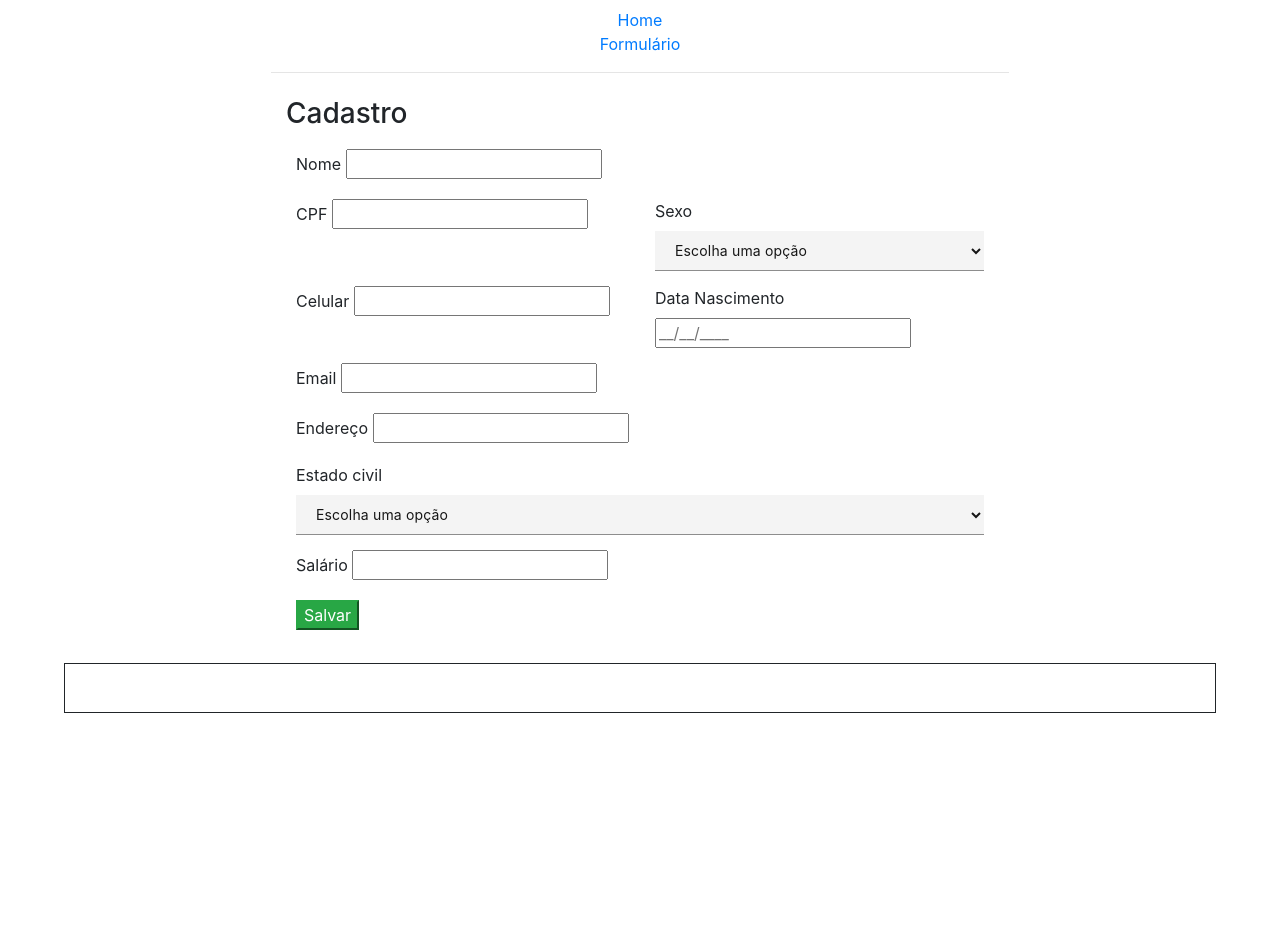
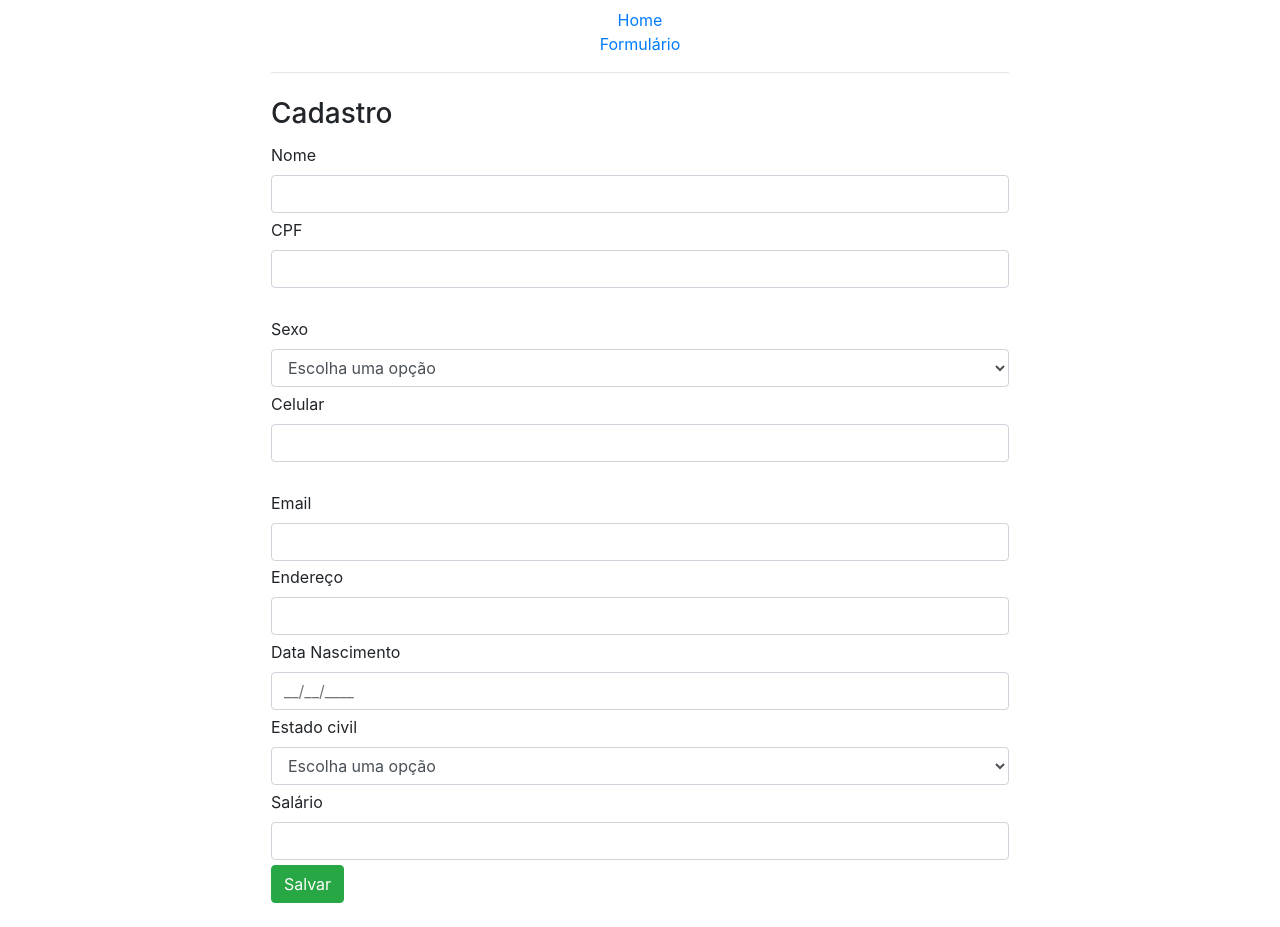
Before and after one commit to AmandaFonseca/site_corretora_django, a Django app: page /form/ in a window 1280 px wide. Before the commit the page ends 713 px from the top, so only its background shows below. Run offline with Django 3.2, Linux system fonts and the light colour scheme; some libraries are stand-ins or nearby versions.

Commit message:
costomização css formulario

```diff
--- a/python_corretora/app/static/css/estilo_bootstrap.css
+++ b/python_corretora/app/static/css/estilo_bootstrap.css
@@ -61,51 +61,36 @@ h3 {
 .form-group.btn-sucesso {
     margin-top: 0.5em;
 }
-select#id_status_civil,select#id_sexo {
-font-size: .875rem;
-    font-weight: 400;
-    line-height: 1.29;
-    letter-spacing: .16px;
-    outline: 2px solid transparent;
-    outline-offset: -2px;
-    display: block;
-    width: 100%;
-    height: 2.5rem;
-    padding: 0 3rem 0 1rem;
-    border: none;
-    border-bottom: 1px solid #8d8d8d;
-    background-color: #f4f4f4;
-    border-radius: 0;
-    color: #161616;
-    cursor: pointer;
-    opacity: 1;
-    -webkit-transition: outline 70ms cubic-bezier(0.2, 0, 0.38, 0.9);
-    transition: outline 70ms cubic-bezier(0.2, 0, 0.38, 0.9);
-}
+
 .left {
     float: left;
 }
 a.bx--btn.bx--btn--danger {
     background-color: #da1e28e3;
 }
-.row .col-md-12 {
-    padding-top: 0;
-    padding-bottom: 0;
-    background-color: white;
+
+.form-group label {
+    text-align: left;
+    float: left;
+    padding-top: 0.5em;
 }
-
-.row .col-md-6 {
-    padding-top: 0;
-    padding-bottom: 0;
-    background-color: white;
+.form-control-grid.col-md-6 {
+    padding-left: 0;
 }
-.row .col-md-12, .row .col-md-6 {
-    border:none
-}
-
 footer {
     margin-top: 5!important;
     border: 1px solid;
+}
+
+.form-control-grid.col.col-12 {
+    padding-left: 0;
+}
+.form-control-grid {
+    width: 100%;
+}
+.bx--form-item {
+    margin-top: 0.3em;
+    margin-bottom: 0.3em;
 }
 
 @media (min-width: 22.5em){ ... } /* 360px */
--- a/python_corretora/app/templates/form.html
+++ b/python_corretora/app/templates/form.html
@@ -24,10 +24,7 @@
     </div>
 
 
-<div class="col-8 m-auto pb-2 text-left">
-    <div class="container">
-        <div class="row">
-            <div class="col-md-12">
+    <div class="col-8 m-auto  pb-2 text-left">
         <div class="row justify-content-center">
             <div class="col-md-12">
                 <span class="anchor" id="formLogin"></span>
@@ -37,161 +34,55 @@
                 </div>
             </div>
         </div>
-                <div class="row justify-content-center">
-                    <div class="col-md-12">
-                        <span class="anchor" id="formLogin"></span>
-                        <!-- form card login -->
-                        <div class="card-outline-secondary container show-grid">
-                            <form name="form" id="form"
-                                  action="{% if db %}/update/{{db.id}}/{%else%}/create/{% endif %}" method="post">
+        <form name="form" id="form" action="{% if db %}/update/{{db.id}}/{%else%}/create/{% endif %}" method="post">
+
                     {% csrf_token %}
                     <!--{{form.as_p}}-->
-                                <dic class="row">
-                                    <div class="col-md-12">
-                                        <div class="bx--form-item">
-                                            <label for="text-input-3 nome" class="bx--label">Nome</label>
-                                            {{form.nome}}
-                                        </div>
-                                    </div>
-                                </dic>
-
-                                <div class="row">
-                                    <div class="col-md-6">
 
                   <div class="bx--form-item">
-                                            <label for="text-input-3 cpf" class="bx--label">CPF</label>
-                                            {{form.cpf}}
-                                            <label for="text-input-3 text-input-1" class="bx--label cpf_valido inative">cpf
-                                                inválido</label>
+                    <label for="nome">Nome</label>
+                      <div class="form-control-grid">{{form.nome}}</div>
                   </div>
-
-
+                  <div class="bx--form-item">
+                    <label for="cpf">CPF</label>
+                      <div class="form-control-grid">{{form.cpf}}</div>
+                      <label for="text-input-1" class="bx--label cpf_valido inative">cpf inválido</label><br>
                   </div>
-                                    <div class="col-md-6">
                   <div class="bx--form-item">
-                                            <label for="text-input-3 sexo" class="bx--label">Sexo</label>
-                                            {{form.sexo}}
+                    <label for="sexo">Sexo</label>
+                      <div class="form-control-grid">{{form.sexo}}</div>
                   </div>
+                  <div class="bx--form-item">
+                    <label for="telefone">Celular</label>
+                      <div class="form-control-grid">{{form.telefone}}</div>
+                      <label for="text-input-1" class="bx--label celular_valido inative">celular inválido</label><br>
                   </div>
+                  <div class="bx--form-item">
+                    <label for="email">Email</label>
+                      <div class="form-control-grid">{{form.email}}</div>
                   </div>
-
-                                <div class="row">
-                                    <div class="col-md-6">
                   <div class="bx--form-item">
-
-                                            <label for="text-input-3 telefone" class="bx--label">Celular</label>
-                                            {{form.telefone}}
-                                            <label for="text-input-3 text-input-1"
-                                                   class="bx--label celular_valido inative">celular
-                                                inválido</label>
+                    <label for="endereco">Endereço</label>
+                      <div class="form-control-grid">{{form.endereco}}</div>
                   </div>
+                  <div class="bx--form-item">
+                    <label for="data_nascimento">Data Nascimento</label>
+                      <div class="form-control-grid">{{form.data_nascimento}}</div>
                   </div>
-                                    <div class="col-md-6">
                   <div class="bx--form-item">
-
-                                            <label for="text-input-3 data_nascimento" class="bx--label">Data
-                                                Nascimento</label>
-                                            {{form.data_nascimento}}
+                    <label for="status_civil">Estado civil</label>
+                      <div class="form-control-grid">{{form.status_civil}}</div>
                   </div>
-
+                  <div class="bx--form-item">
+                    <label for="salario">Salário</label>
+                      <div class="form-control-grid">{{form.salario}}</div>
                   </div>
+                  <div class="form-group">
+                      <input type="submit" class="btn btn-success bx--btn bx--btn--primary" value="Salvar">
                   </div>
-
-                                <dic class="row">
-                                    <div class="col-md-12">
-                                        <div class="bx--form-item">
-                                            <label for="text-input-3 email" class="bx--label">Email</label>
-                                            {{form.email}}
+                </form>
     </div>
-                                    </div>
-                                </dic>
-
-
-                                <dic class="row">
-                                    <div class="col-md-12">
-                                        <div class="bx--form-item">
-                                            <label for="text-input-3 endereco" class="bx--label">Endereço</label>
-                                            {{form.endereco}}
-                                        </div>
-                                    </div>
-                                </dic>
-
-
-                                <dic class="row">
-                                    <div class="col-md-12">
-                                        <div class="bx--form-item">
-                                            <label for="text-input-3 status_civil" class="bx--label">Estado
-                                                civil</label>
-                                            {{form.status_civil}}
-                                        </div>
-                                    </div>
-                                </dic>
-
-                                <dic class="row">
-                                    <div class="col-md-12">
-                                        <div class="bx--form-item">
-                                            <label for="text-input-3 salario" class="bx--label">Salário</label>
-                                            {{form.salario}}
-                                        </div>
-                                    </div>
-                                </dic>
-
-                                <dic class="row">
-                                    <div class="col-md-12">
-                                        <div class="bx--form-item">
-                                            <input type="submit" class="btn-success bx--btn bx--btn--primary"
-                                                   value="Salvar">
-                                        </div>
-                                    </div>
-                                </dic>
-
-
-                            </form>
-
-                        </div>
-                    </div>
-                </div>
-            </div>
-        </div>
-    </div>
-
-
-</div>
-<footer class="footer-page">
-    <br>
-    <br>
-    </div>
-</footer>
-
-
 </body>
-<script>
-    window.addEventListener("load", function() {
-        let inputs = document.querySelectorAll('input');
-        let inputs_tam = inputs.length -1;
-        for (let index = 0; index < inputs_tam; index++) {
-            const element = inputs[index];
-            element.setAttribute('class', 'bx--text-input')
-        }
-    });
-
-
-
-
-
-
-
-
-
-
-
-
-
-
-
-
-
-</script>
 <script src="{% static 'js/bootstrap.min.js' %}"></script>
 <script src="{% static 'js/jquery.min.js' %}" type="text/javascript"></script>
 <script src="{% static 'js/carbon-components.min.js' %}"></script>
@@ -204,24 +95,5 @@
     $('#id_data_nascimento').mask("00/00/0000", {placeholder: "__/__/____"});
     $('#id_salario').mask("#.##0,00", {reverse: true});
   });
-
-
-
-
-
-
-
-
-
-
-
-
-
-
-
-
-
-
-
 </script>
 </html>
```
Also changed, not shown: python_corretora/app/templates/index.html (+9 -1 lines). Lines whose indentation alone changed are shown as unchanged.
